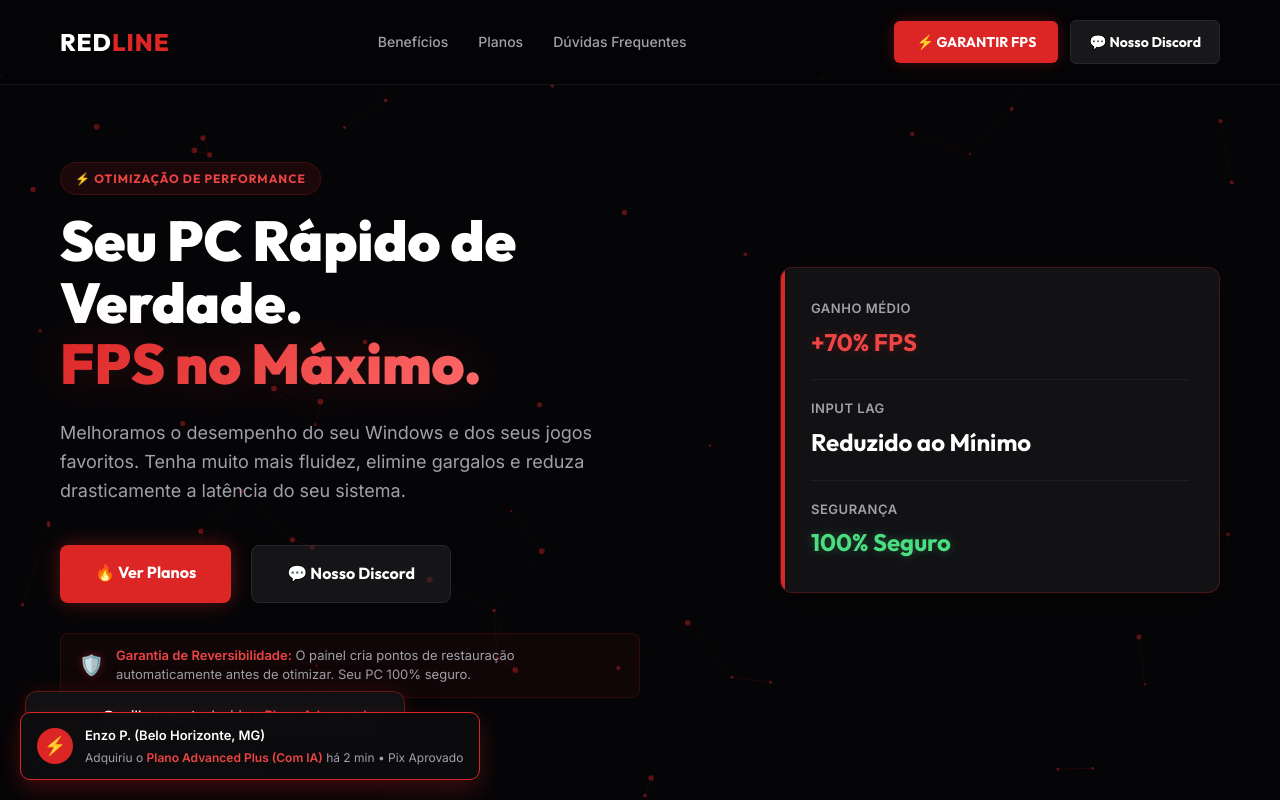
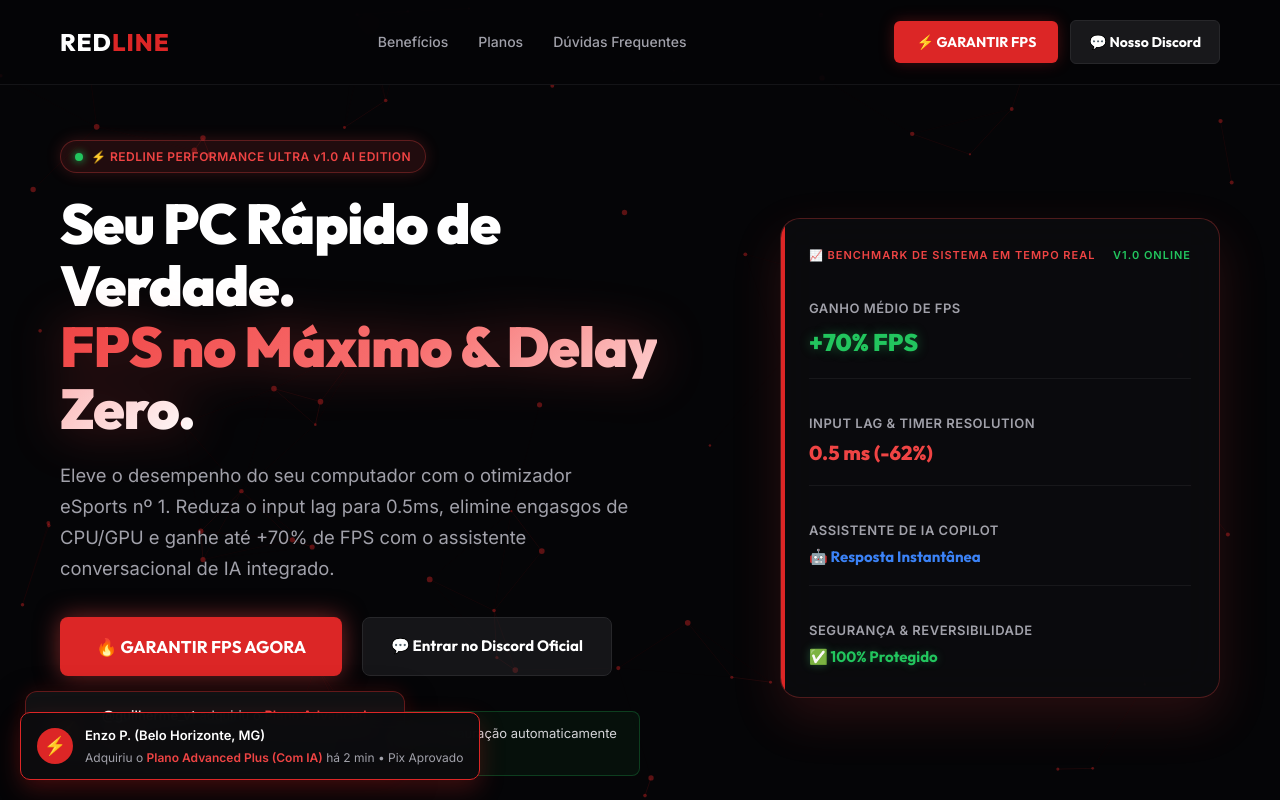
Before and after one commit to Trnnzin/alvin1, a plain HTML site: page index.html in a window 1280 px wide. Shown: the top 800 px of the page. Drawn offline with Linux system fonts and the light colour scheme; files whose address does not match are found by name.

Commit message:
Design ultra premium do site com novos cards neon e v1.0 AI Edition

```diff
--- a/index.html
+++ b/index.html
@@ -57,37 +57,50 @@
         <section class="hero">
             <div class="hero-grid">
                 <div class="hero-content">
-                    <span class="section-badge">⚡ Otimização de Performance</span>
-                    <h1>Seu PC Rápido de Verdade.<br><span>FPS no Máximo.</span></h1>
-                    <p>Melhoramos o desempenho do seu Windows e dos seus jogos favoritos. Tenha muito mais fluidez,
-                        elimine gargalos e reduza drasticamente a latência do seu sistema.</p>
+                    <div style="display:inline-flex;align-items:center;gap:8px;padding:6px 14px;background:rgba(239,68,68,0.12);border:1px solid rgba(239,68,68,0.3);border-radius:20px;font-size:12px;font-weight:800;color:#ef4444;margin-bottom:20px;letter-spacing:0.5px;box-shadow:0 0 15px rgba(239,68,68,0.2);">
+                        <span style="width:8px;height:8px;background:#22c55e;border-radius:50%;box-shadow:0 0 8px #22c55e;display:inline-block;"></span>
+                        ⚡ REDLINE PERFORMANCE ULTRA v1.0 AI EDITION
+                    </div>
+                    <h1 style="font-size:3.5rem;font-weight:900;line-height:1.1;letter-spacing:-1px;margin-bottom:20px;">
+                        Seu PC Rápido de Verdade.<br>
+                        <span style="background:linear-gradient(135deg, #ef4444 0%, #f87171 50%, #ffffff 100%);-webkit-background-clip:text;-webkit-text-fill-color:transparent;filter:drop-shadow(0 0 25px rgba(239,68,68,0.35));">FPS no Máximo &amp; Delay Zero.</span>
+                    </h1>
+                    <p style="font-size:1.15rem;color:#a1a1aa;line-height:1.7;margin-bottom:32px;">
+                        Eleve o desempenho do seu computador com o otimizador eSports nº 1. Reduza o input lag para 0.5ms, elimine engasgos de CPU/GPU e ganhe até +70% de FPS com o assistente conversacional de IA integrado.
+                    </p>
                     <div class="hero-buttons">
-                        <a href="#planos" class="btn-primary">🔥 Ver Planos</a>
-                        <a href="https://discord.gg/WPqj5nGjhD" target="_blank" class="btn-secondary">💬 Nosso
-                            Discord</a>
+                        <a href="#planos" class="btn-primary" style="font-size:17px;padding:16px 36px;box-shadow:0 0 25px rgba(239,68,68,0.5);">🔥 GARANTIR FPS AGORA</a>
+                        <a href="https://discord.gg/WPqj5nGjhD" target="_blank" class="btn-secondary" style="font-size:15px;padding:16px 28px;">💬 Entrar no Discord Oficial</a>
                     </div>
 
                     <!-- Selo de Garantia e Reversibilidade -->
-                    <div class="hero-security-badge">
+                    <div class="hero-security-badge" style="margin-top:35px;background:rgba(34,197,94,0.06);border:1px solid rgba(34,197,94,0.25);">
                         <span class="badge-icon">🛡️</span>
-                        <span class="badge-text"><strong>Garantia de Reversibilidade:</strong> O painel cria pontos de
-                            restauração automaticamente antes de otimizar. Seu PC 100% seguro.</span>
+                        <span class="badge-text" style="color:#d4d4d8;"><strong style="color:#22c55e;">100% Seguro &amp; Reversível:</strong> O painel cria pontos de restauração automaticamente antes de aplicar qualquer otimização.</span>
                     </div>
                 </div>
 
                 <!-- Card de Status Lateral -->
-                <div class="hero-card">
-                    <div class="status-row">
-                        <div class="status-label">Ganho Médio</div>
-                        <div class="status-value accent">+70% FPS</div>
+                <div class="hero-card" style="background:rgba(12,12,15,0.85);border:1px solid rgba(239,68,68,0.3);box-shadow:0 20px 50px rgba(239,68,68,0.15);backdrop-filter:blur(20px);border-radius:20px;padding:28px;">
+                    <div style="font-size:11px;font-weight:800;color:#ef4444;text-transform:uppercase;letter-spacing:1px;margin-bottom:16px;display:flex;align-items:center;justify-content:space-between;">
+                        <span>📈 BENCHMARK DE SISTEMA EM TEMPO REAL</span>
+                        <span style="color:#22c55e;">v1.0 ONLINE</span>
+                    </div>
+                    <div class="status-row" style="margin-bottom:16px;padding-bottom:16px;border-bottom:1px solid rgba(255,255,255,0.06);">
+                        <div class="status-label" style="font-size:13px;color:#a1a1aa;">Ganho Médio de FPS</div>
+                        <div class="status-value accent" style="font-size:24px;font-weight:900;color:#22c55e;text-shadow:0 0 12px rgba(34,197,94,0.4);">+70% FPS</div>
+                    </div>
+                    <div class="status-row" style="margin-bottom:16px;padding-bottom:16px;border-bottom:1px solid rgba(255,255,255,0.06);">
+                        <div class="status-label" style="font-size:13px;color:#a1a1aa;">Input Lag &amp; Timer Resolution</div>
+                        <div class="status-value" style="font-size:20px;font-weight:800;color:#ef4444;">0.5 ms (-62%)</div>
+                    </div>
+                    <div class="status-row" style="margin-bottom:16px;padding-bottom:16px;border-bottom:1px solid rgba(255,255,255,0.06);">
+                        <div class="status-label" style="font-size:13px;color:#a1a1aa;">Assistente de IA Copilot</div>
+                        <div class="status-value" style="font-size:15px;font-weight:700;color:#3b82f6;">🤖 Resposta Instantânea</div>
                     </div>
                     <div class="status-row">
-                        <div class="status-label">Input Lag</div>
-                        <div class="status-value">Reduzido ao Mínimo</div>
-                    </div>
-                    <div class="status-row">
-                        <div class="status-label">Segurança</div>
-                        <div class="status-value success">100% Seguro</div>
+                        <div class="status-label" style="font-size:13px;color:#a1a1aa;">Segurança &amp; Reversibilidade</div>
+                        <div class="status-value success" style="font-size:15px;font-weight:700;color:#22c55e;">✅ 100% Protegido</div>
                     </div>
                 </div>
             </div>
```
